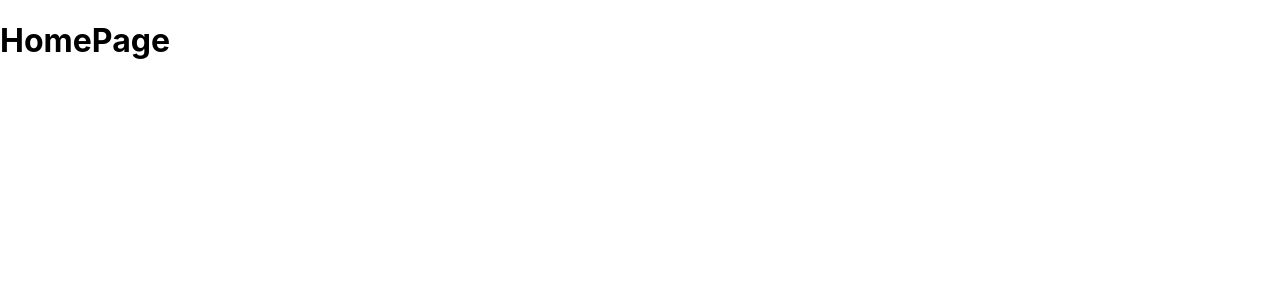
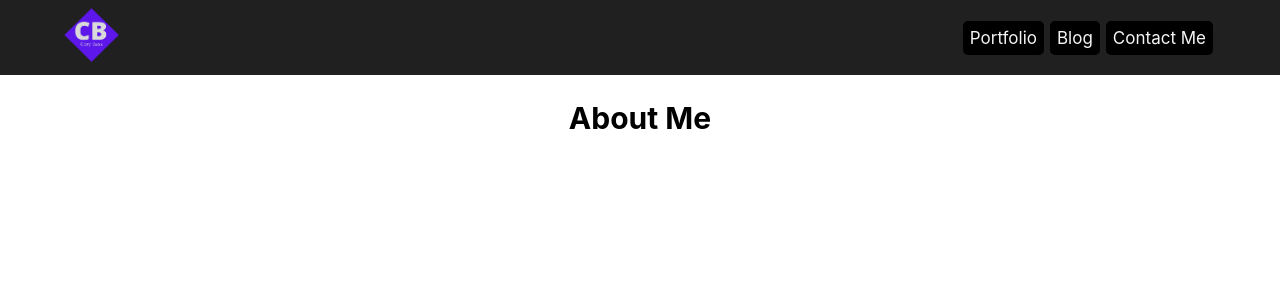
Before and after one commit to cbass2404/cory-bass-portfolio, a Next.js app: page / in a window 1280 px wide. Shown: the top 300 px of the page. Built offline with nearby package versions, Linux system fonts and the light colour scheme.

Commit message:
updated homepage for aboutMe component

```diff
--- /dev/null
+++ b/components/aboutMe/AboutMe.tsx
@@ -0,0 +1,9 @@
+const AboutMe = () => {
+  return (
+    <section>
+      <h1>About Me</h1>
+    </section>
+  );
+};
+
+export default AboutMe;
--- /dev/null
+++ b/components/layout/MainHeader.module.css
@@ -0,0 +1,42 @@
+.header {
+  background-color: #202020;
+  height: 75px;
+  width: auto;
+  padding: 1rem 5%;
+  display: flex;
+  justify-content: space-between;
+  align-items: center;
+}
+
+.logo img {
+  width: 125px;
+}
+
+.spacer {
+  width: 100%;
+  height: 100%;
+  flex-grow: 1;
+  display: flex;
+  flex-direction: column;
+  align-items: center;
+}
+
+.navigation {
+  width: auto;
+  height: auto;
+  display: flex;
+  justify-content: space-between;
+  align-items: center;
+}
+
+.navigation a {
+  width: max-content;
+  height: 100%;
+  font-size: 0.85rem;
+  padding: 5px;
+  margin: 3px;
+  color: whitesmoke;
+  background-color: black;
+  border: 2px solid black;
+  border-radius: 5px;
+}
--- /dev/null
+++ b/components/layout/MainHeader.tsx
@@ -0,0 +1,35 @@
+import Link from 'next/link';
+import Image from 'next/image';
+
+import classes from './MainHeader.module.css';
+
+const MainHeader = () => {
+  return (
+    <header className={classes.header}>
+      <div className={classes.logo}>
+        <Link href="/">
+          <a>
+            <Image
+              src="/images/header/logo.png"
+              alt="Main Header Logo"
+              width={75}
+              height={75}
+            />
+          </a>
+        </Link>
+      </div>
+
+      <div className={classes.spacer} />
+
+      <nav className={classes.navigation}>
+        <Link href="/portfolio">Portfolio</Link>
+
+        <Link href="/blog">Blog</Link>
+
+        <Link href="/contact-me">Contact Me</Link>
+      </nav>
+    </header>
+  );
+};
+
+export default MainHeader;
--- /dev/null
+++ b/components/layout/layout.tsx
@@ -0,0 +1,14 @@
+import { Fragment } from 'react';
+
+import MainHeader from './MainHeader';
+
+const Layout = (props: any) => {
+  return (
+    <Fragment>
+      <MainHeader />
+      <main>{props.children}</main>
+    </Fragment>
+  );
+};
+
+export default Layout;
--- a/pages/_app.tsx
+++ b/pages/_app.tsx
@@ -1,7 +1,13 @@
-import '../styles/globals.css'
-import type { AppProps } from 'next/app'
+import type { AppProps } from 'next/app';
+
+import Layout from '../components/layout/layout';
+import '../styles/globals.css';
 
 function MyApp({ Component, pageProps }: AppProps) {
-  return <Component {...pageProps} />
+  return (
+    <Layout>
+      <Component {...pageProps} />
+    </Layout>
+  );
 }
-export default MyApp
+export default MyApp;
--- a/pages/index.tsx
+++ b/pages/index.tsx
@@ -1,9 +1,7 @@
+import AboutMe from '../components/aboutMe/AboutMe';
+
 const HomePage = () => {
-    return (
-        <div>
-            <h1>HomePage</h1>
-        </div>
-    );
+  return <AboutMe />;
 };
 
 export default HomePage;
--- a/styles/globals.css
+++ b/styles/globals.css
@@ -1,16 +1,38 @@
-html,
-body {
+body,
+html {
+  font-size: 20px;
+  text-align: center;
+  margin: 0;
   padding: 0;
-  margin: 0;
-  font-family: -apple-system, BlinkMacSystemFont, Segoe UI, Roboto, Oxygen,
-    Ubuntu, Cantarell, Fira Sans, Droid Sans, Helvetica Neue, sans-serif;
+  font-family: -apple-system, BlinkMacSystemFont, 'Segoe UI', 'Roboto', 'Oxygen',
+    'Ubuntu', 'Cantarell', 'Fira Sans', 'Droid Sans', 'Helvetica Neue',
+    sans-serif;
 }
 
-a {
-  color: inherit;
-  text-decoration: none;
+div,
+::before,
+::after {
+  margin: 0;
+  padding: 0;
+}
+
+.container {
+  max-width: 1200px;
+  margin: 50px auto 0 auto;
+}
+
+.nav-container {
+  margin: auto;
+}
+
+.nav-container svg {
+  color: #fff;
 }
 
 * {
   box-sizing: border-box;
 }
+
+a {
+  text-decoration: none;
+}
```
Also changed, not shown: pages/about-me.tsx (deleted, +0 -9 lines), public/images/header/logo.png (added).
